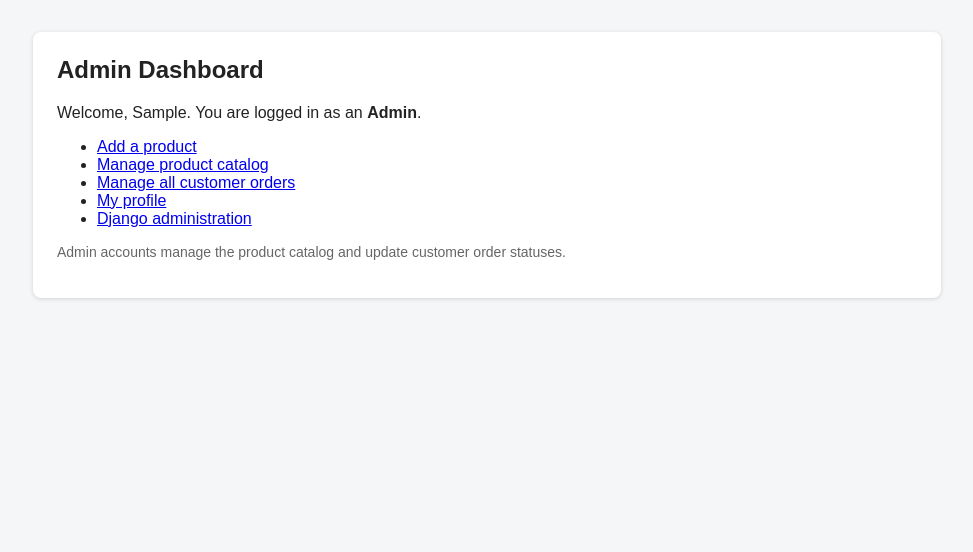
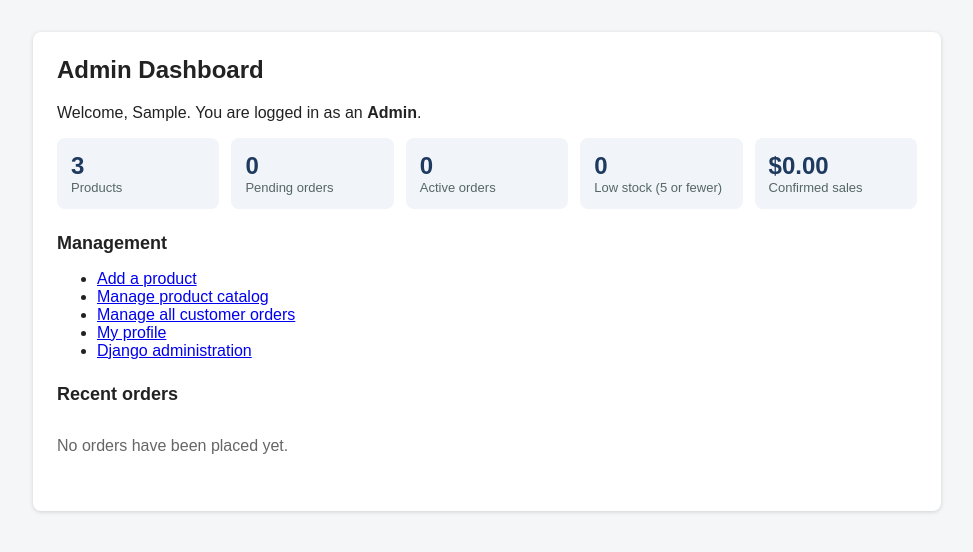
Before and after one commit to cardenas-469/EzyTech-Cardenas-PeterMartin-G2, a Django app: page /dashboard/admin/ in a window 1280 px wide. Shown: the part 47-599 px from the top of the page, without its empty margins (153-1126 px from the left). Run offline with Django 4.2, Linux system fonts and the light colour scheme; the visitor is signed in with stand-in values (Sample User, id 1); data comes from the database, SQL or seed files in the repository; data that the repository does not hold is empty.

Commit message:
Add live order statistics to role dashboards

```diff
--- a/accounts/templates/accounts/admin_dashboard.html
+++ b/accounts/templates/accounts/admin_dashboard.html
@@ -4,6 +4,15 @@
 <h2>Admin Dashboard</h2>
 <p>Welcome, {{ user.first_name|default:user.username }}. You are logged in as an <strong>Admin</strong>.</p>
 
+<div class="stats">
+  <div class="stat"><div class="value">{{ product_count }}</div><div class="label">Products</div></div>
+  <div class="stat"><div class="value">{{ pending_count }}</div><div class="label">Pending orders</div></div>
+  <div class="stat"><div class="value">{{ active_order_count }}</div><div class="label">Active orders</div></div>
+  <div class="stat"><div class="value">{{ low_stock_count }}</div><div class="label">Low stock (5 or fewer)</div></div>
+  <div class="stat"><div class="value">${{ total_sales }}</div><div class="label">Confirmed sales</div></div>
+</div>
+
+<h3 class="section-title">Management</h3>
 <ul>
   <li><a href="{% url 'product_create' %}">Add a product</a></li>
   <li><a href="{% url 'product_list' %}">Manage product catalog</a></li>
@@ -12,5 +21,27 @@
   <li><a href="/admin/">Django administration</a></li>
 </ul>
 
-<p class="muted">Admin accounts manage the product catalog and update customer order statuses.</p>
+<h3 class="section-title">Recent orders</h3>
+{% if recent_orders %}
+<table>
+  <thead>
+    <tr><th>Order</th><th>Customer</th><th>Product</th><th>Qty</th><th>Total</th><th>Status</th><th></th></tr>
+  </thead>
+  <tbody>
+    {% for order in recent_orders %}
+    <tr>
+      <td>#{{ order.id }}</td>
+      <td>{{ order.user.username }}</td>
+      <td>{{ order.product.name }}</td>
+      <td>{{ order.quantity }}</td>
+      <td>${{ order.total_price }}</td>
+      <td><span class="badge {{ order.status }}">{{ order.status }}</span></td>
+      <td><a href="{% url 'order_detail' order.id %}">View</a></td>
+    </tr>
+    {% endfor %}
+  </tbody>
+</table>
+{% else %}
+  <p class="empty">No orders have been placed yet.</p>
+{% endif %}
 {% endblock %}
--- a/accounts/templates/accounts/base.html
+++ b/accounts/templates/accounts/base.html
@@ -48,6 +48,11 @@ th{background:#f1f4f8}
 .badge.Cancelled{background:#f8d7da;color:#721c24}
 .inline-form{display:inline;margin:0}
 .empty{color:#666;padding:16px 0}
+.stats{display:grid;grid-template-columns:repeat(auto-fit,minmax(150px,1fr));gap:12px;margin:16px 0 20px}
+.stat{background:#f1f4f8;border-radius:8px;padding:14px}
+.stat .value{font-size:24px;font-weight:bold;color:#1f3a5f}
+.stat .label{font-size:13px;color:#566}
+.section-title{margin:24px 0 8px;font-size:18px}
 </style>
 </head>
 <body>
--- a/accounts/views.py
+++ b/accounts/views.py
@@ -1,5 +1,8 @@
+from decimal import Decimal
+
 from django.contrib import messages
 from django.contrib.auth.decorators import login_required
+from django.db.models import Sum
 from django.shortcuts import render, redirect
 
 from .decorators import role_required
@@ -30,12 +33,41 @@ def dashboard_redirect(request):
 
 @role_required('admin')
 def admin_dashboard(request):
-    return render(request, 'accounts/admin_dashboard.html')
+    from products.models import Order, Product
+
+    active_orders = Order.objects.filter(
+        status__in=[Order.STATUS_PENDING, Order.STATUS_CONFIRMED, Order.STATUS_SHIPPED]
+    )
+    sales = Order.objects.filter(
+        status__in=[Order.STATUS_CONFIRMED, Order.STATUS_SHIPPED, Order.STATUS_COMPLETED]
+    ).aggregate(total=Sum('total_price'))['total'] or Decimal('0.00')
+
+    context = {
+        'product_count': Product.objects.count(),
+        'low_stock_count': Product.objects.filter(stock__lte=5).count(),
+        'pending_count': Order.objects.filter(status=Order.STATUS_PENDING).count(),
+        'active_order_count': active_orders.count(),
+        'total_sales': sales,
+        'recent_orders': Order.objects.select_related('user', 'product')[:5],
+    }
+    return render(request, 'accounts/admin_dashboard.html', context)
 
 
 @role_required('customer')
 def customer_dashboard(request):
-    return render(request, 'accounts/customer_dashboard.html')
+    from products.models import Order
+
+    my_orders = Order.objects.filter(user=request.user).select_related('product')
+    context = {
+        'order_count': my_orders.count(),
+        'pending_count': my_orders.filter(status=Order.STATUS_PENDING).count(),
+        'completed_count': my_orders.filter(status=Order.STATUS_COMPLETED).count(),
+        'total_spent': my_orders.exclude(status=Order.STATUS_CANCELLED).aggregate(
+            total=Sum('total_price')
+        )['total'] or Decimal('0.00'),
+        'recent_orders': my_orders[:3],
+    }
+    return render(request, 'accounts/customer_dashboard.html', context)
 
 
 @login_required
```
Also changed, not shown: accounts/templates/accounts/customer_dashboard.html (+30 -1 lines).
